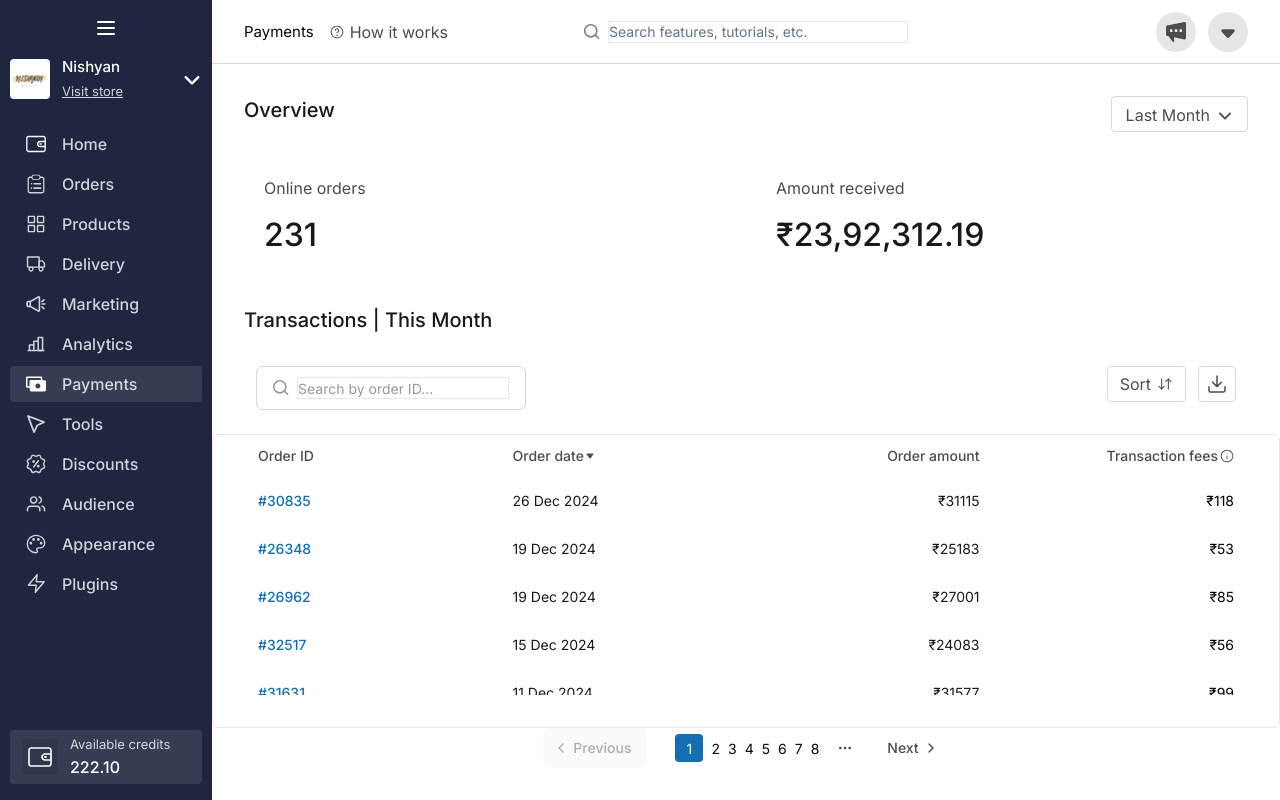
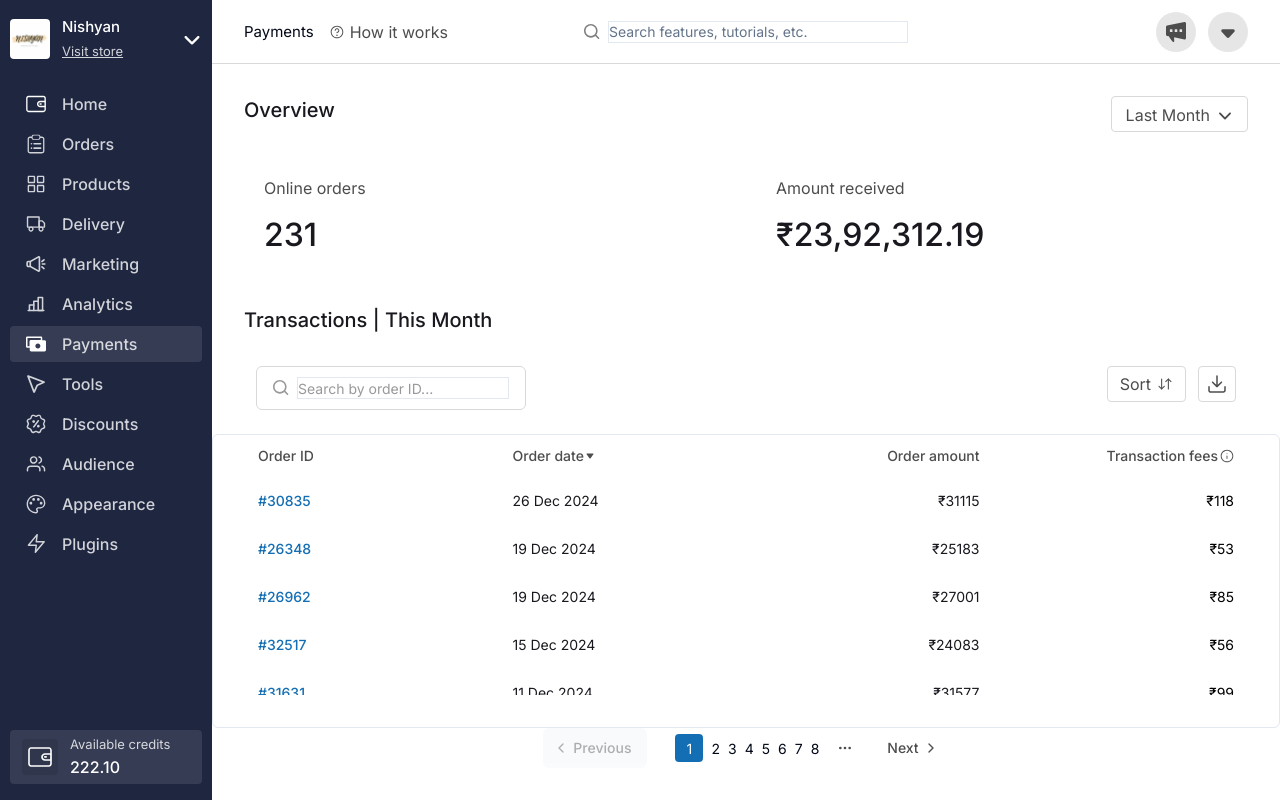
Before and after one commit to notpritam/dukkan-payout, a Next.js app: page / in a window 1280 px wide. Built offline with nearby package versions, Linux system fonts and the light colour scheme.

Commit message:
Update Navbar component to hide menu on small screens

```diff
--- a/components/Navbar.jsx
+++ b/components/Navbar.jsx
@@ -6,7 +6,7 @@ import { Menu } from "lucide-react";
 const Navbar = () => {
   return (
     <div className="w-full lg:w-[224px] bg-[#1E2640] items-center  flex lg:flex-col gap-4 py-4 px-[10px] h-full">
-      <Menu className="text-white h-[24px] w-[24px]" />
+      <Menu className="lg:hidden text-white h-[24px] w-[24px]" />
       <div className="w-full flex-1 flex lg:flex-col gap-[24px]">
         <div className="flex gap-3 items-center  text-white lg:w-full">
           <div className="h-[40px] w-[40px] flex items-center justify-center bg-white rounded-sm">
```
